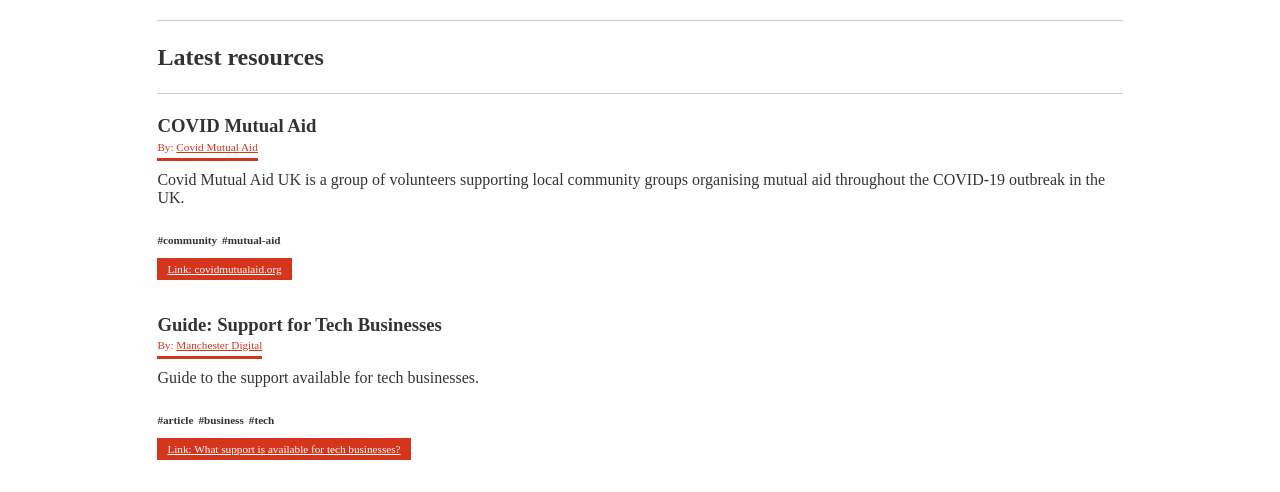
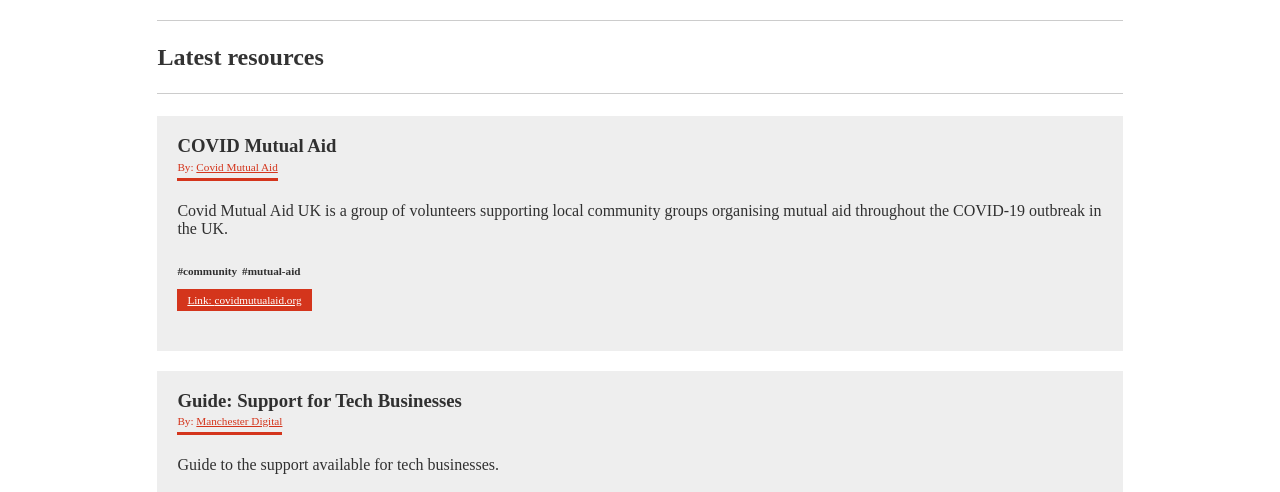
Before and after one commit to HackCOVID-19/hack-covid-site, a Gatsby site: page /resources in a window 1280 px wide. Shown: the part 286-778 px from the top of the page. Built offline with nearby package versions, Linux system fonts and the light colour scheme; Gatsby itself is replaced by a stand-in of ours; some packages are replaced by stand-ins of ours; what typography-theme-alton would draw is missing.

Commit message:
Improve resource/event styling

```diff
--- a/src/pages/events.js
+++ b/src/pages/events.js
@@ -37,7 +37,10 @@ const EventsPage = ({ data }) => {
               {node.frontmatter.organizer.name}
             </a>
           </span>
-          <div dangerouslySetInnerHTML={{ __html: node.html }} />
+          <div
+            className="resourceDescription"
+            dangerouslySetInnerHTML={{ __html: node.html }}
+          />
           <div>
             <ul className="resourceTags">
               {node.frontmatter.tags.map((tag, ind) => (
--- a/src/pages/resources.css
+++ b/src/pages/resources.css
@@ -1,7 +1,10 @@
 .resourceItem {
   /* border: 1px solid rgb(212, 53, 28); */
   /* padding: 10px; */
-  margin-bottom: 15px;
+
+  background: #eee;
+  padding: 20px;
+  margin-bottom: 20px;
 }
 
 .resourceAuthor,
@@ -26,6 +29,10 @@
   display: inline-block;
 }
 
+.resourceDescription {
+  margin: 11px 0;
+}
+
 .resourceTags li {
   display: inline-block;
   font-size: 70%;
--- a/src/pages/resources.js
+++ b/src/pages/resources.js
@@ -43,7 +43,10 @@ const ResourcesPage = ({ data }) => {
               {node.frontmatter.author.name}
             </a>
           </span>
-          <div dangerouslySetInnerHTML={{ __html: node.html }} />
+          <div
+            className="resourceDescription"
+            dangerouslySetInnerHTML={{ __html: node.html }}
+          />
           <div>
             <ul className="resourceTags">
               {node.frontmatter.tags.map((tag, ind) => (
```
